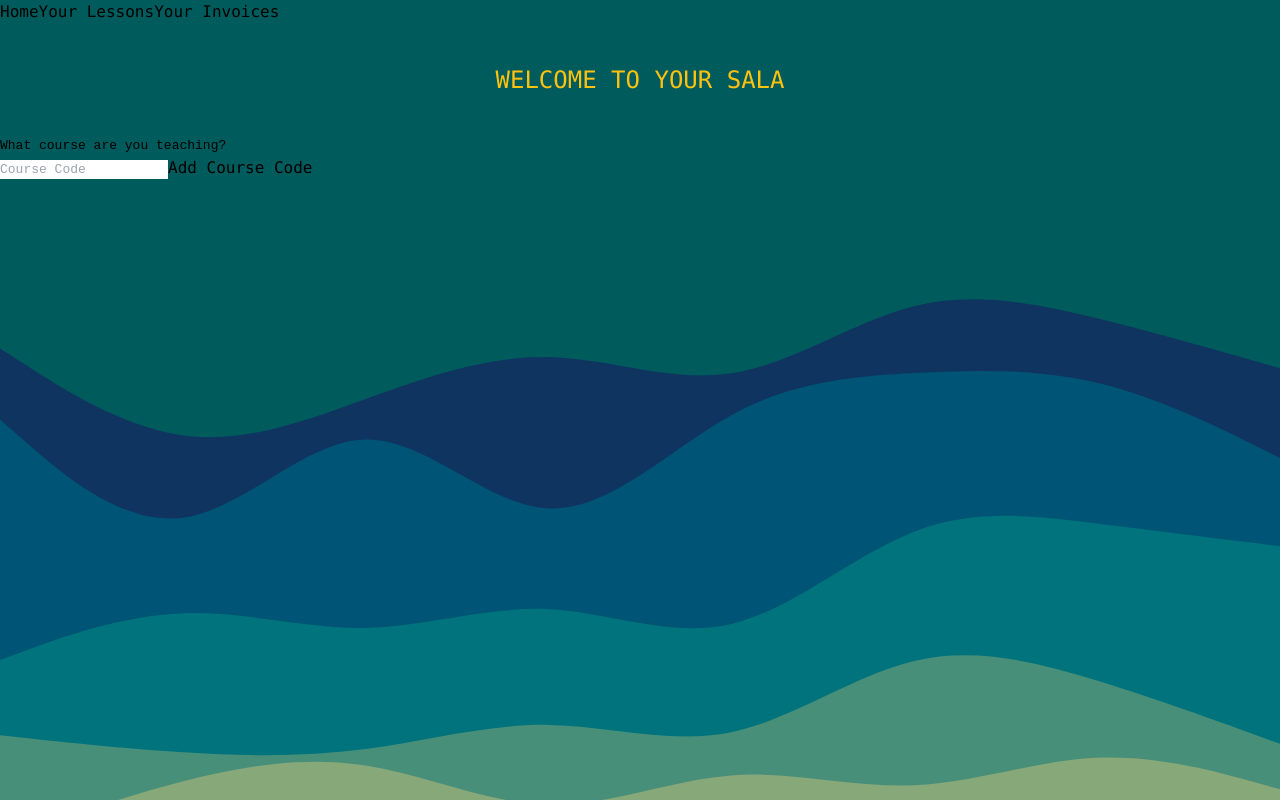
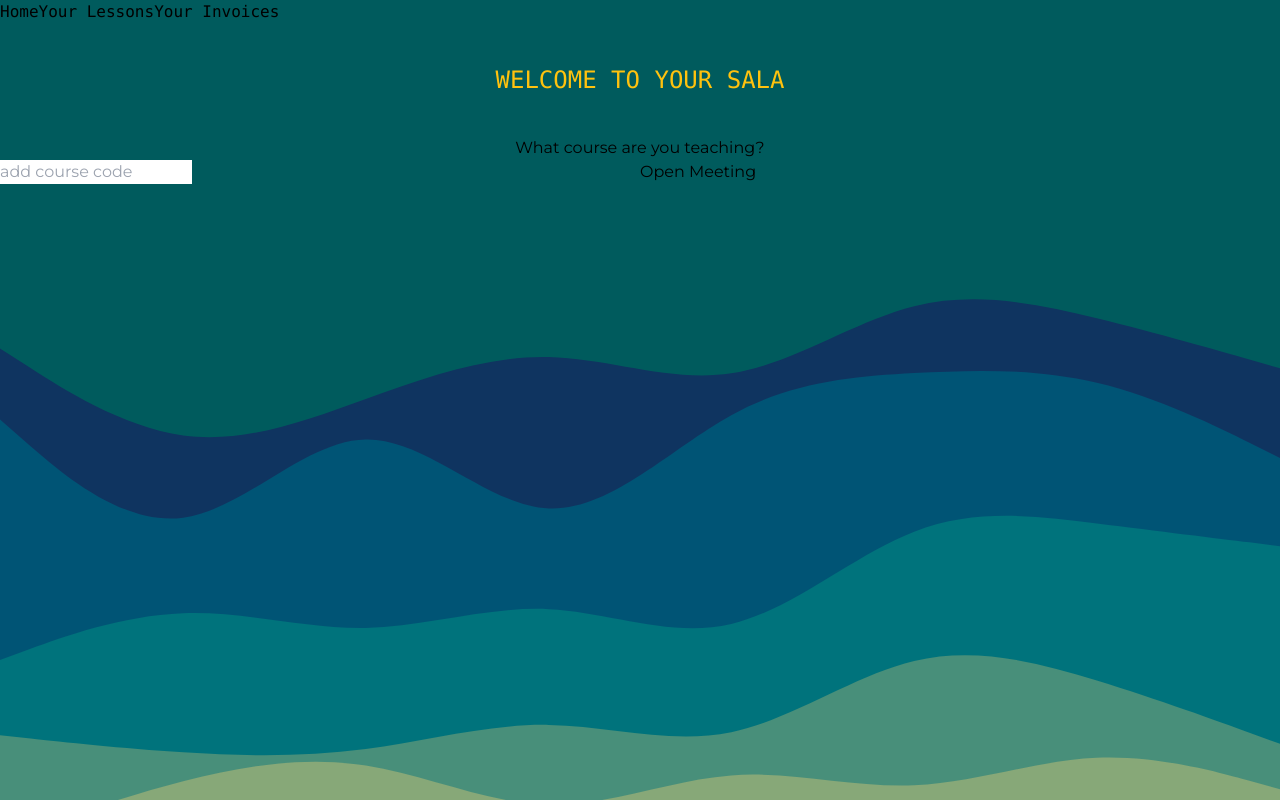
Before and after one commit to andrestack/final-project-sala, a Next.js app: page / in a window 1280 px wide. Built offline with nearby package versions, Linux system fonts and the light colour scheme.

Commit message:
Style home page round 1

```diff
--- a/Components/Buttons/ButtonAddCourseCode.js
+++ b/Components/Buttons/ButtonAddCourseCode.js
@@ -1,9 +1,13 @@
 import ButtonOpenJitsi from "./ButtonOpenJitsi";
 import { useState } from "react";
+import JitsiMeet from "../JitsiMeet";
+import useButtonStore from "utils/useButtonStore";
 
 export default function ButtonAddCourseCode() {
   const [courseCode, setCourseCode] = useState("");
   const [isMeetingButtonDisabled, setIsMeetingButtonDisabled] = useState(true);
+  const isVisible = useButtonStore((state) => state.isVisible);
+  const toggleVisibility = useButtonStore((state) => state.toggleVisibility);
 
   const noInput = courseCode.length < 4;
 
@@ -12,42 +16,47 @@ export default function ButtonAddCourseCode() {
   }
   function handleEnableMeetingButton(event) {
     setIsMeetingButtonDisabled(false);
+    toggleVisibility();
   }
 
   function handleOpenMeetingClick() {
     setIsMeetingButtonDisabled(true);
   }
-console.log(courseCode)
-
-
+  console.log(courseCode);
 
   return (
     <>
-      <label className="text-lg">What course are you teaching?</label>
-      <div className="place-items-center w-full flex justify-self-auto flex-row">
-        <label className="text-lg">
+      <div className="text-lg text-center mx-3 text-white font-sans">
+        What course are you teaching?
+      </div>
+      <div className="mx-60 mt-10 bg-gradient-to-r from-focus-400 via-focus-100 to-focus-300 p-6 rounded-md">
+        <div className="grid grid-cols-2 ">
+          <label className="text-right">
             <input
               required
               onChange={handleCourseCodeChange}
               disabled={!isMeetingButtonDisabled}
-            placeholder="Course Code"
+              placeholder="add course code"
               type="text"
-            className="p-2"
+              className="p-2.5 text-sm font-sans rounded-md lg:flex-col"
             />
           </label>
-
+          <div className="w-full">
             <button
               name="button"
               disabled={noInput}
               onClick={handleEnableMeetingButton}
-          className="font-mono m-auto bg-gradient-to-r from-energy-100 to-energy-400 hover:from-focus-400 hover:to-focus-100 rounded-md text-white p-2 text-align-center"
+              className="font-sans m-auto bg-gradient-to-r from-energy-100 to-energy-400 hover:from-focus-400 hover:to-focus-100 rounded-md text-white p-2"
             >
-          Add Course Code
+              Open Meeting
             </button>
           </div>
-      {!isMeetingButtonDisabled && (
-        <ButtonOpenJitsi courseCode={courseCode} onClick={handleOpenMeetingClick} />
-      )}
+        </div>
+
+        <div className="mt-3 flex justify-center">
+          {!isMeetingButtonDisabled && <JitsiMeet courseCode={courseCode} />}
+        </div>
+      </div>
     </>
   );
 }
--- a/Components/InvoicesPage/InvoicePage.js
+++ b/Components/InvoicesPage/InvoicePage.js
@@ -6,8 +6,7 @@ import { useState } from "react";
 
 const fetcher = (...args) => fetch(...args).then((res) => res.json());
 
-export default function InvoicePage({ invoiceInfo }) {
-
+export default function InvoicePage({}) {
   const [showInvoice, setShowInvoice] = useState("");
   const [lessons, setLessons] = useState([]);
 
@@ -23,7 +22,6 @@ export default function InvoicePage({ invoiceInfo }) {
 
   async function handleClick(clickedInvoiced) {
     setShowInvoice(clickedInvoiced);
-
 
     // const filteredId = filteredData.filter((id) => id._id);
     const url = `/api/invoices/${clickedInvoiced._id}`;
--- a/Components/JitsiMeet.js
+++ b/Components/JitsiMeet.js
@@ -1,7 +1,7 @@
 "use client";
 import { useEffect, useRef } from "react";
 
-export default function JitsiMeet({courseCode}) {
+export default function JitsiMeet({ courseCode }) {
   const jitsiContainer = useRef(null);
   const jitsiApi = useRef(null);
 
@@ -11,14 +11,15 @@ export default function JitsiMeet({courseCode}) {
   const randomCountry = chance.country({ full: true });
   const randomAnimal = chance.animal({ type: "ocean" });
   const randomRoomNumber = chance.natural({ min: 156789547, max: 999999999 });
-  const randomRoomName = randomCountry+randomAnimal;
+  const randomRoomName = randomCountry + randomAnimal;
 
   useEffect(() => {
     const domain = "meet.jit.si";
     const options = {
       roomName: randomRoomName,
-      width: "700px",
+      width: "500px",
       height: "700px",
+      text: "center",
       parentNode: jitsiContainer.current,
       configOverwrite: {},
       lang: "de",
@@ -37,9 +38,8 @@ export default function JitsiMeet({courseCode}) {
     jitsiApi.current.addListener("videoConferenceLeft", () => {
       alert("The end time has been registered. You will end the meeting");
       handleMeetingEnd();
+      window.location.href = "http://localhost:3000/lessons";
     });
-
-
 
     async function handleMeetingStart() {
       const url = `/api/${options.roomName}/start-unit`;
@@ -82,20 +82,18 @@ export default function JitsiMeet({courseCode}) {
 
   return (
     <div
-      styles={{
-        text: "center",
-        padding: "10px",
-        height: "400px",
-        border: "10px dashed #df486f",
-      }}
+      styles={
+        {
+          // text: "center",
+          // padding: "10px",
+          // height: "400px",
+          // border: "10px dashed #df486f",
+        }
+      }
       ref={jitsiContainer}
     />
   );
 }
-
-
-
-
 
 /* "use client";
 import { useEffect, useRef } from "react";
--- a/Components/LessonsOverview/InvoiceForm.js
+++ b/Components/LessonsOverview/InvoiceForm.js
@@ -46,7 +46,7 @@ const Textarea = styled.textarea`
 `;
 
 export default function InvoiceForm({ invoiceInfo }) {
-console.log("invoiceInfo on InvoiceForm", invoiceInfo);
+  console.log("invoiceInfo on InvoiceForm", invoiceInfo);
 
   const [address, setAddress] = useState("");
   const [invoiceNumber, setInvoiceNumber] = useState("");
--- a/src/pages/_app.js
+++ b/src/pages/_app.js
@@ -1,21 +1,29 @@
 import "@/styles/globals.css";
 import Header from "../../Components/Header";
 import { SWRConfig } from "swr";
-import useSWR from "swr"
+import useSWR from "swr";
 import { useState } from "react";
-
+import { Montserrat } from "next/font/google";
 
 const fetcher = (...args) => fetch(...args).then((res) => res.json());
 
+const mont = Montserrat({
+  subsets: ["latin"],
+  variable: "--font-montserrat",
+});
+
 export default function App({ Component, pageProps }) {
-  const [invoiceInfo, setInvoiceInfo] = useState({});
 
-  function getInvoiceInfo(info) {
-    setInvoiceInfo(info);
-  }
+  // const [invoiceInfo, setInvoiceInfo] = useState({});
+
+  // function getInvoiceInfo(info) {
+  //   setInvoiceInfo(info);
+  // }
+
 
   return (
     <>
+      <main className={`${mont.variable} font-sans`}>
         <SWRConfig
           value={{
             fetcher,
@@ -23,8 +31,8 @@ export default function App({ Component, pageProps }) {
           }}
         ></SWRConfig>
         <Header />
-      <Component {...pageProps} getInvoiceInfo={getInvoiceInfo} invoiceInfo={invoiceInfo}
-      on/>
+        <Component {...pageProps} on />
+      </main>
     </>
   );
 }
--- a/src/pages/lessons.js
+++ b/src/pages/lessons.js
@@ -5,14 +5,18 @@ import { useState } from "react";
 import InvoiceForm from "Components/LessonsOverview/InvoiceForm";
 import ButtonOpenInvoiceForm from "Components/Buttons/ButtonOpenInvoiceForm";
 
-export default function LessonsPage({invoiceInfo, getInvoiceInfo}) {
+export default function LessonsPage() {
   const [selectAll, setSelectAll] = useState(false);
-  // const [invoiceInfo, setInvoiceInfo] = useState({});
+  const [invoiceInfo, setInvoiceInfo] = useState({});
   const [isFormOpen, setFormOpen] = useState(false);
 
   const handleToggleForm = () => {
     setFormOpen(!isFormOpen);
   };
+
+  function getInvoiceInfo(info) {
+    setInvoiceInfo(info);
+  }
 
   // function getInvoiceInfo(info) {
   //   setInvoiceInfo(info);
--- a/src/styles/globals.css
+++ b/src/styles/globals.css
@@ -15,3 +15,13 @@ body {
   min-height: 100vh;
   width: 100vw;
 }
+
+.quick-example {
+  margin: 1rem;
+  padding: 1rem;
+  transition: grid-template-rows 500ms;
+}
+
+.quick-example:hover {
+  grid-template-rows: 1fr;
+}
--- a/tailwind.config.js
+++ b/tailwind.config.js
@@ -7,9 +7,20 @@ module.exports = {
     "./components/**/*.{js,ts,jsx,tsx}",
   ],
   theme: {
+    screens: {
+      sm: "480px",
+      md: "768px",
+      lg: "976px",
+      xl: "1440px",
+    },
+
     extend: {
       backgroundImage: {
         'focus-mode': "url('/image/')"
+      },
+
+      fontFamily: {
+        sans: ["var(--font-montserrat)"]
       },
       colors: {
         focus: {
```
Also changed, not shown: Components/InvoicesPage/InvoiceOverviewList.js (+5 -5 lines). Lines whose indentation alone changed are shown as unchanged.
